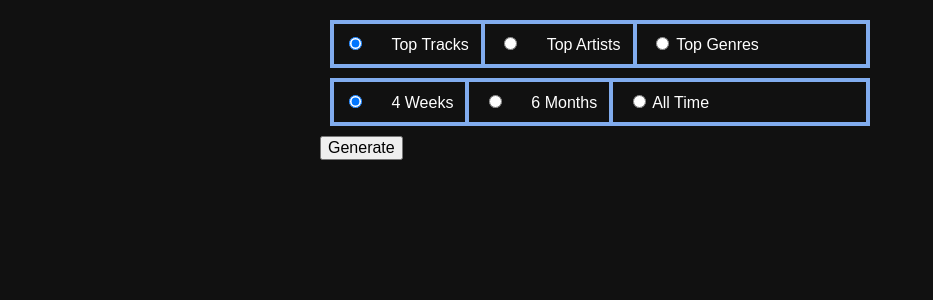
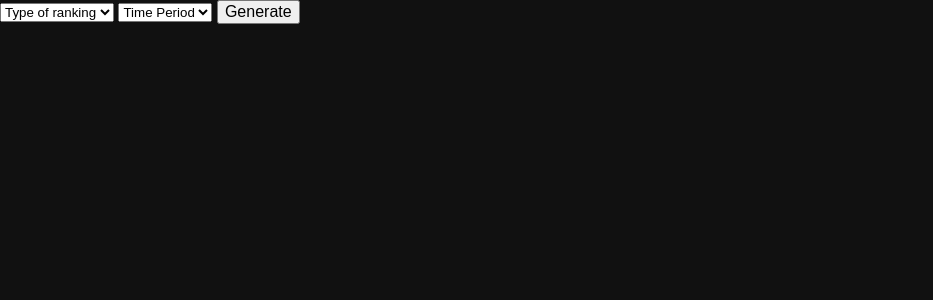
Before and after one commit to ingensargens/CS50-Final-Project, a Flask app: page / in a window 1280 px wide. Shown: the part 46-346 px from the top of the page, without its empty margins (0-933 px from the left). Run offline with Flask 3, Linux system fonts and the light colour scheme; parts of the project's set-up code (start-up, migrations or seed data) failed here and were passed over.

Commit message:
working ranked artists and songs

```diff
--- a/app.py
+++ b/app.py
@@ -41,9 +41,15 @@ def index():
     else:
         type = request.form.get("type")
         time = request.form.get("time")
-        return render_template('indexLoaded.html', type=type, time=time)
-
-
+        if type is None or time is None:
+            return render_template('index.html')
+        else:
+            if type == 'top_tracks':
+                results = sp.current_user_top_tracks(time_range=time, limit=10)
+                return render_template('rankedSongs.html', results=results)
+            elif type == 'top_artists':
+                results = sp.current_user_top_artists(time_range=time, limit=10)
+                return render_template('rankedSongs.html', results=results)
 @app.route('/lyrics', methods=["GET", "POST"])
 def lyrics():
     if request.method == "GET":
@@ -76,19 +82,3 @@ def selected_lyrics():
 
 if __name__ == '__main__':
     app.run(debug=True, port=5010)
-
-
-
-# 4 weeks
-# results1 = sp.current_user_top_tracks(time_range='short_term', limit=5)
-# for item in results1['items']:
-#     print(item['name'])
-# 6 months
-# results2 = sp.current_user_top_tracks(time_range='medium_term', limit=5)
-# for item in results2['items']:
-#     print(item['name'])
-# all time
-# results3 = sp.current_user_top_tracks(time_range='long_term', limit=5)
-# for item in results3['items']:
-#     print(item['name'])
-# print('\n')
--- a/templates/index.html
+++ b/templates/index.html
@@ -2,31 +2,23 @@
 
 {% block body %}
 
-<div class="selection">
-    <div class="selection2 outline">
-        <form class="selection-form">
-            <input type="radio" name="type" id="top-tracks" checked="checked">
-            <label class="lbl" for="top-tracks">Top Tracks</label>
-            <input type="radio" name="type" id="top-artists">
-            <label class="lbl" for="top-artists">Top Artists</label>
-            <input type="radio" name="type" id="top-genres">
-            <label for="top-genres">Top Genres</label>
-        </form>
-    </div>
-    <div class="selection2 outline">
-        <form class="selection-form">
-            <input type="radio" name="time" id="4-weeks" checked="checked">
-            <label class="lbl" for="4 weeks">4 Weeks</label>
-            <input type="radio" name="time" id="6-months">
-            <label class="lbl" for="6 months">6 Months</label>
-            <input type="radio" name="time" id="All-Time">
-            <label for="All-Time">All Time</label>
-        </form>
-    </div>
-    <form method="post" action="/">
-        <button class="selectionButton" name="submit">Generate</button>
-    </form>
-</div>
+<form  method="post" action="/">
+
+    <select name="type" id="typeMenu">
+        <option disabled selected>Type of ranking</option>
+        <option value="top_tracks">Top Tracks</option>
+        <option value="top_artists">Top Artists</option>
+    </select>
+
+    <select name="time" id="timeMenu">
+        <option disabled selected>Time Period</option>
+        <option value="short_term">4-weeks</option>
+        <option value="medium_term">6-months</option>
+        <option value="long_term">All-Time</option>
+    </select>
+    <button type='submit' id="submitButton" class="selectionButton" name="submit">Generate</button>
+
+</form>
 
 
 {% block ranking %}{% endblock %}
```
Also changed, not shown: templates/indexLoaded.html (deleted, +0 -8 lines), templates/rankedArtists.html (added, +10 -0 lines), templates/rankedSongs.html (added, +10 -0 lines).
